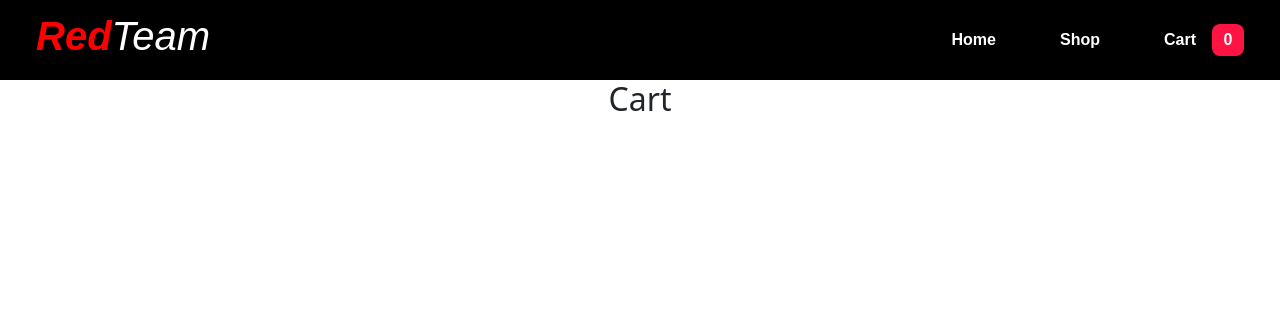
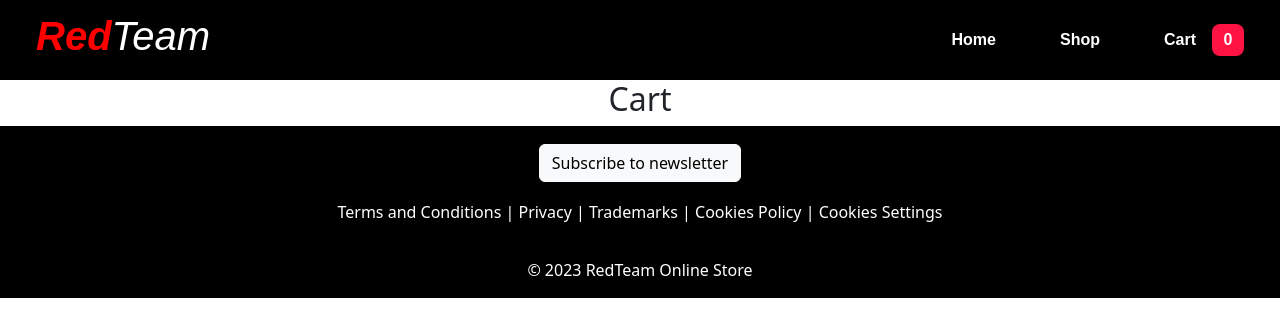
Before and after one commit to matheuspl92/shopping-cart, a React (Create React App) app: page /cart in a window 1280 px wide. Shown: the top 336 px of the page. Built offline with nearby package versions, Linux system fonts and the light colour scheme.

Commit message:
Create Footer component

```diff
--- a/src/App.js
+++ b/src/App.js
@@ -6,6 +6,7 @@
 import Home from "./components/Home/Home";
 import Cart from "./components/Cart/Cart";
 import Shop from "./components/Shop/Shop";
+import Footer from "./components/Footer/Footer";
 
 function App() {
   const [ cart, setCart ] = useState([]);
@@ -29,6 +30,7 @@
           <Route path='/shop' element={<Shop cart={cart} addToCart={addToCart}/>} />
           <Route path='/cart' element={<Cart cart={cart} />} />
         </Routes>
+        <Footer />
       </div>
     </BrowserRouter>
   );
--- /dev/null
+++ b/src/components/Footer/Footer.js
@@ -0,0 +1,12 @@
+import React from 'react'
+import { Button } from 'react-bootstrap'
+
+export default function Footer() {
+  return (
+    <section id='bottom'>
+        <Button variant='light'>Subscribe to newsletter</Button>
+        <p>Terms and Conditions | Privacy | Trademarks | Cookies Policy | Cookies Settings</p>
+        <p>© 2023 RedTeam Online Store</p>
+      </section>
+  )
+}
--- a/src/components/Home/Home.js
+++ b/src/components/Home/Home.js
@@ -43,11 +43,6 @@
           </Row>
         </Container>
       </section>
-      <section id='bottom'>
-        <Button variant='light'>Subscribe to newsletter</Button>
-        <p>Terms and Conditions | Privacy | Trademarks | Cookies Policy | Cookies Settings</p>
-        <p>© 2023 RedTeam Online Store</p>
-      </section>
     </div>
   )
 }
```
